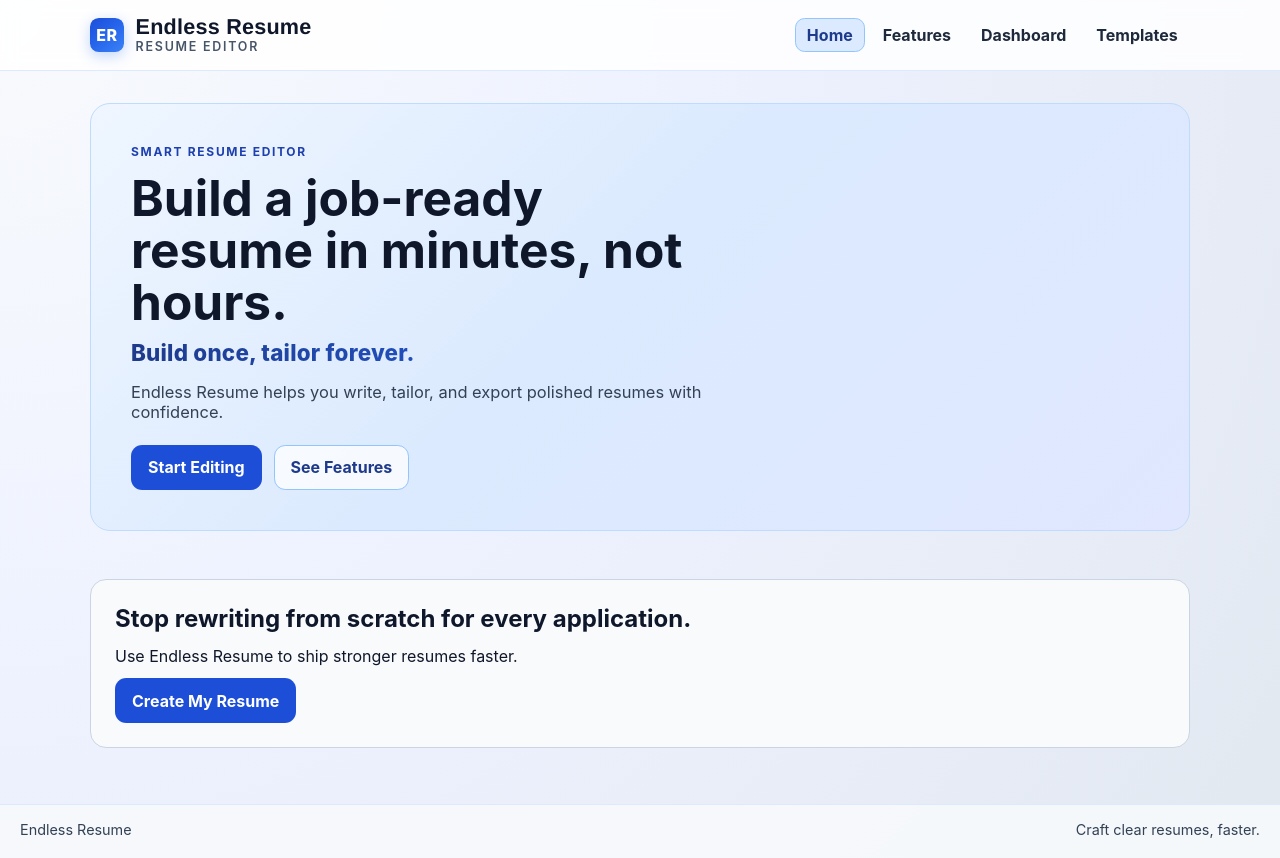
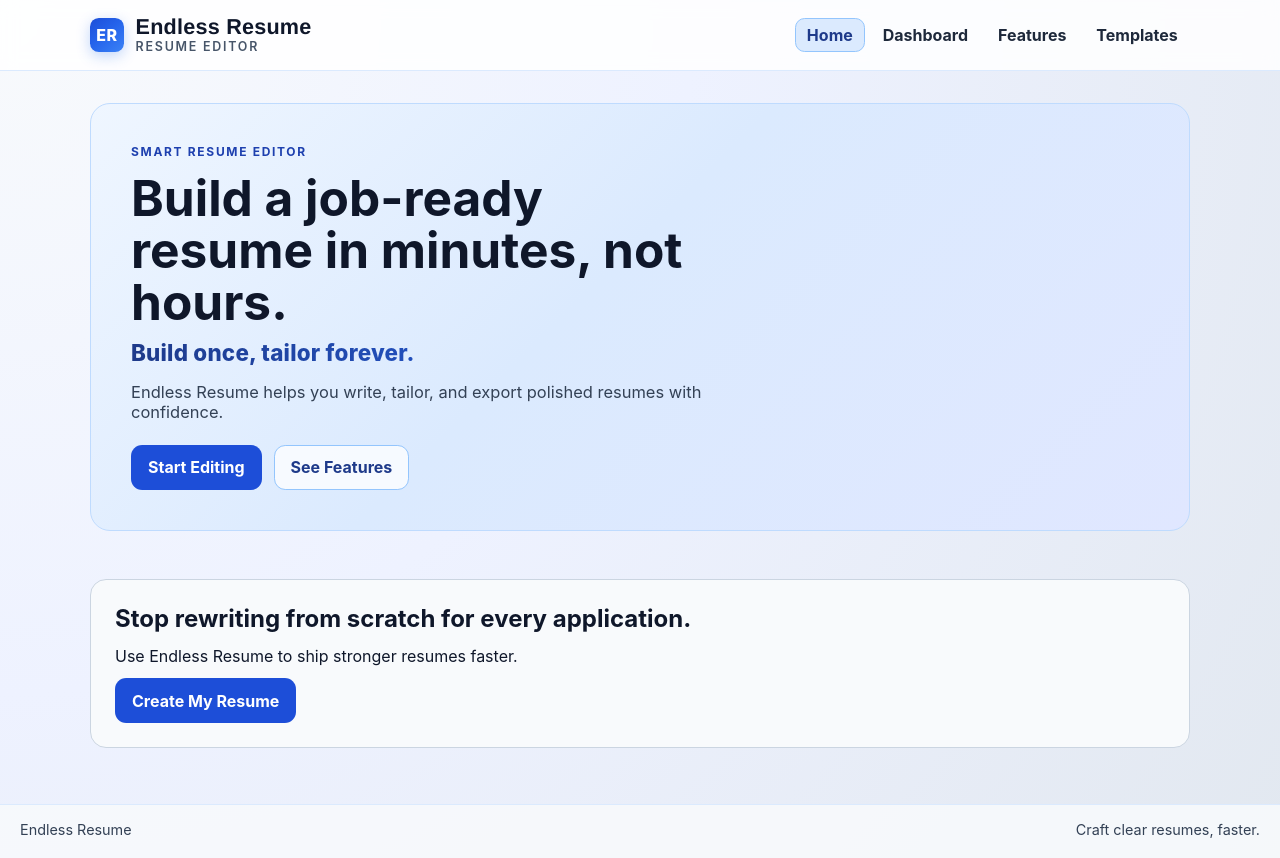
Before and after one commit to alexanderdombroski/resume-project, a Nuxt app in the folder packages/bakeoff2/: page / in a window 1280 px wide. Built offline with nearby package versions, Linux system fonts and the light colour scheme.

Commit message:
chore: reorder navigation

```diff
--- a/packages/bakeoff2/app/app.vue
+++ b/packages/bakeoff2/app/app.vue
@@ -16,8 +16,8 @@
 
         <nav class="site-nav" aria-label="Primary navigation">
           <NuxtLink to="/" class="nav-link">Home</NuxtLink>
+          <NuxtLink to="/dashboard" class="nav-link">Dashboard</NuxtLink>
           <NuxtLink to="/features" class="nav-link">Features</NuxtLink>
-          <NuxtLink to="/dashboard" class="nav-link">Dashboard</NuxtLink>
           <NuxtLink to="/templates" class="nav-link">Templates</NuxtLink>
         </nav>
       </div>
```
